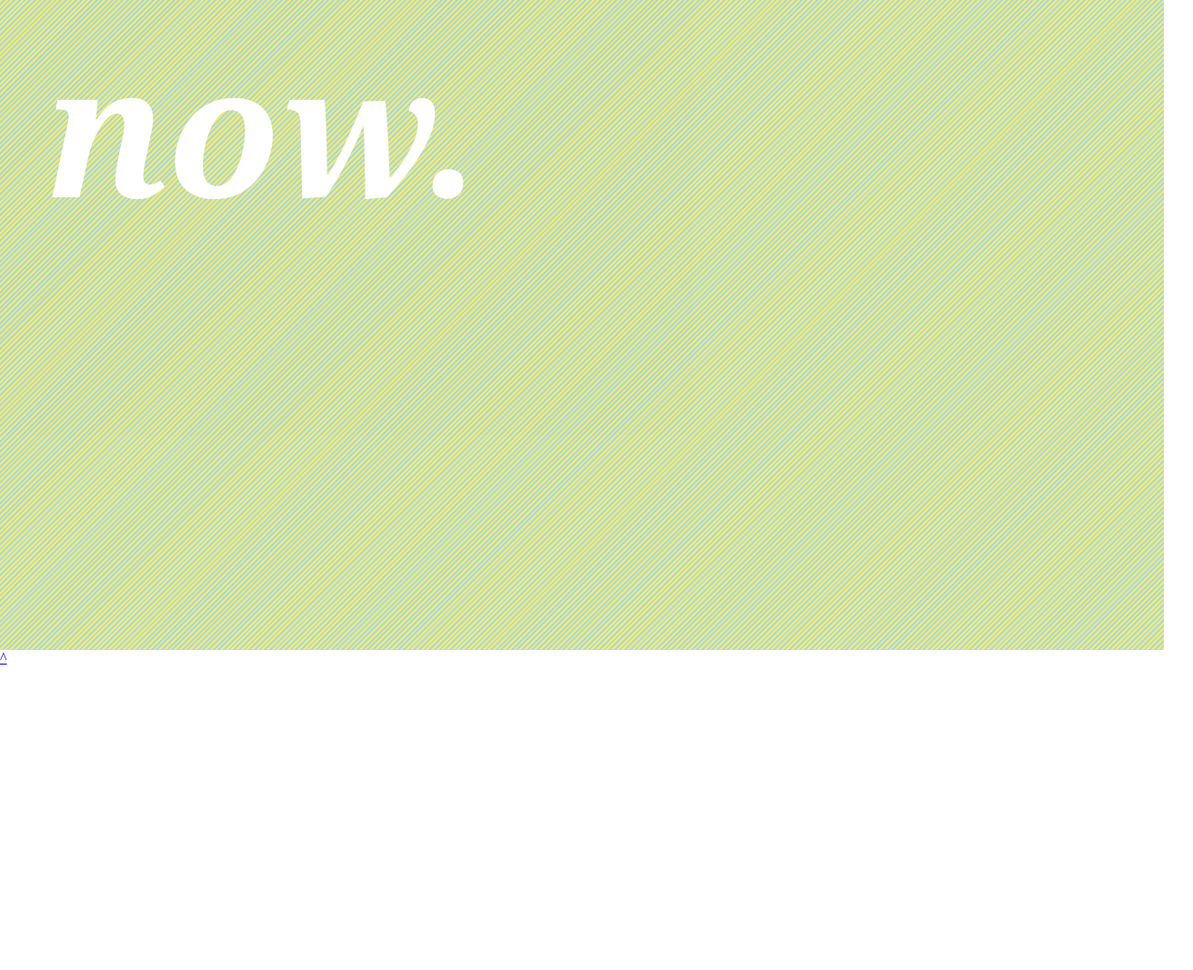
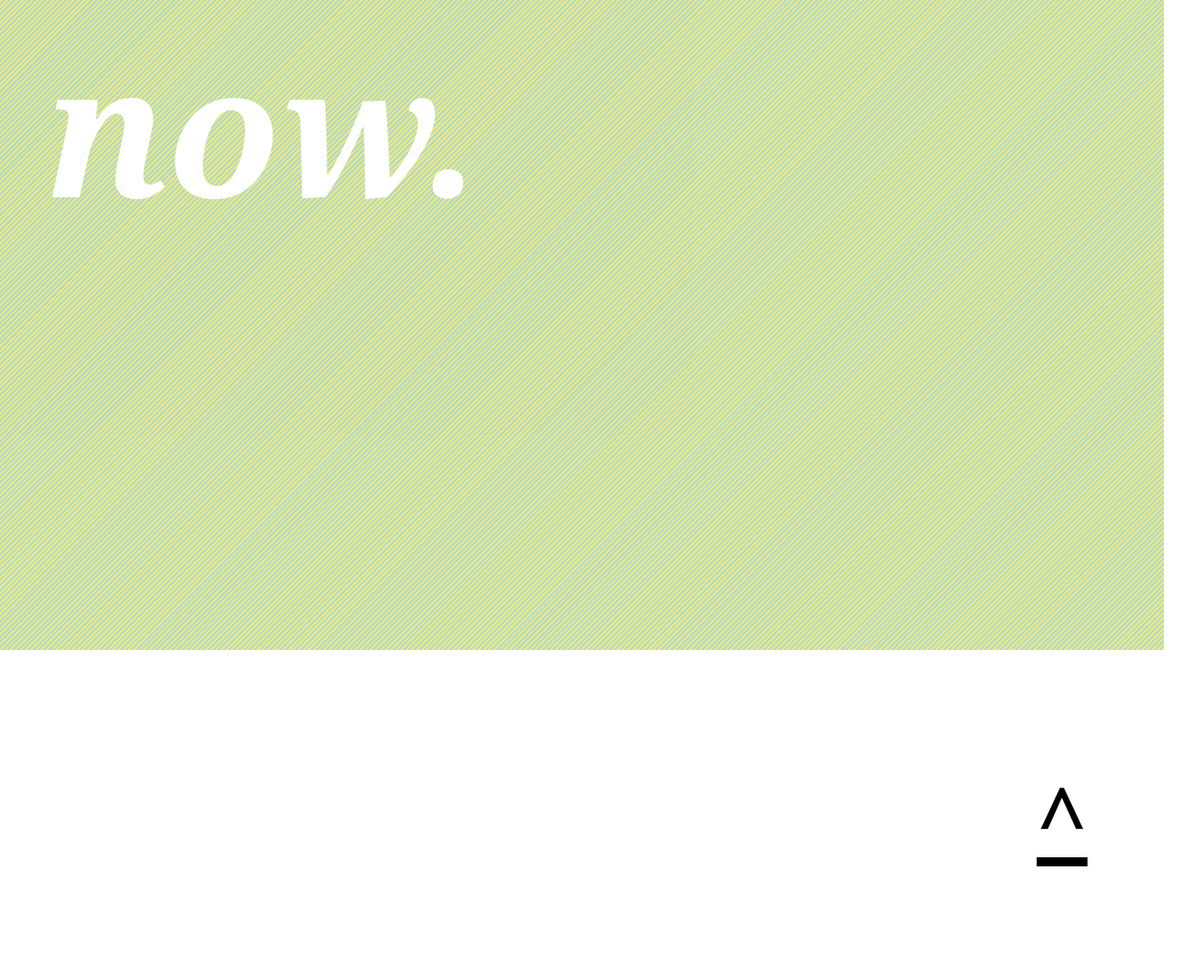
Before and after one commit to bulbil/boof, a plain HTML site: page index.html in a window 1280 px wide. Shown: the part 1748-2815 px from the top of the page at 91% size, 1312 px wide, since content can reach past the window. Before the commit the page ends 2481 px from the top, so only its background shows below. Drawn offline with nearby package versions, Linux system fonts and the light colour scheme.

Commit message:
added footer caret

```diff
--- a/index.html
+++ b/index.html
@@ -34,7 +34,7 @@
     <div id="five"></div>
 </div>
 <div id="container"></div>
-<footer><a href="#">^</a></footer>
+<div class="footer"><a href="#">^</a></div>
 <script type="text/javascript" src="js/boof.js"></script>
 </body>
 </html>
--- a/style.css
+++ b/style.css
@@ -13,7 +13,7 @@ body {
     overflow-x: hidden;
 }
 
-.word, .footer {
+.word{
     font-family: Georgia, Garamond, "Times New Roman", serif;
     font-style: italic;
     font-weight: 600;
@@ -24,16 +24,30 @@ body {
 }
 
 .footer {
+    width: 100%;
+    height: 100px;
+    padding: 1em;
+}
 
-    position: fixed;
-    bottom: 0;
-    right: 25;
-    color: #00Fd00;
+.footer a{
+
+    font-family: Georgia, Garamond, "Times New Roman", serif;
+    font-style: italic;
+    float: right;
+    color: #000;
+    font-weight: 600;
+    font-size: 100px;
+    z-index: 9 !important;
+    padding: 1em;
+}
+
+.footer a:hover {
+    color: #dfd;
 }
 
 #two .word:first-child { margin-top: 35%;}
 
-#container { z-index: 9 !important;}
+#container { z-index: 5 !important;}
 
 .boof div#one {
     position: fixed;
```
